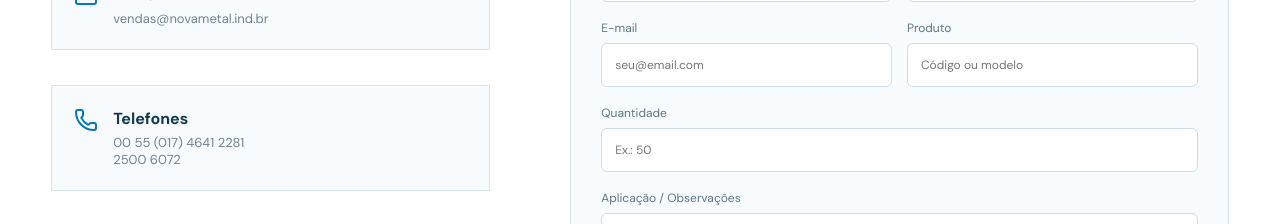
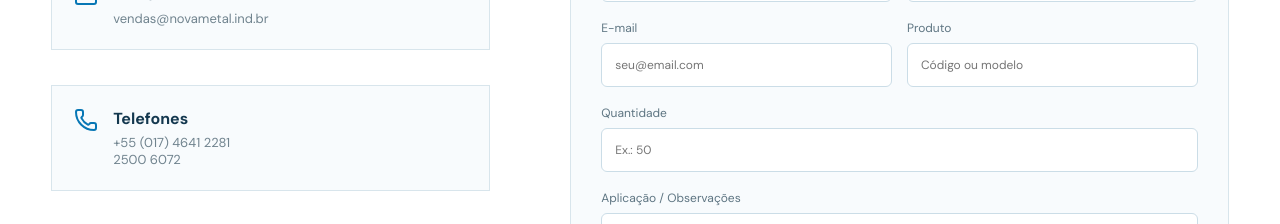
Before and after one commit to felipefeliciano161-lab/novametal-site, a Next.js app: page /contato in a window 1280 px wide. Shown: the part 980-1204 px from the top of the page. Built offline with nearby package versions, Linux system fonts and the light colour scheme.

Commit message:
Atualiza página da empresa

```diff
--- a/lib/company.ts
+++ b/lib/company.ts
@@ -3,7 +3,7 @@ export const company = {
   shortName: "Nova Metal",
   slogan: "Qualidade - Garantia - Satisfação",
   email: "vendas@novametal.ind.br",
-  phone: "00 55 (017) 4641 2281",
+  phone: "+55 (017) 4641 2281",
   phone2: "2500 6072",
   whatsapp1: "+55 11 99752-4931",
   whatsapp2: "+55 11 99752-4931",
```
Also changed, not shown: app/empresa/page.tsx (+2 -2 lines).
